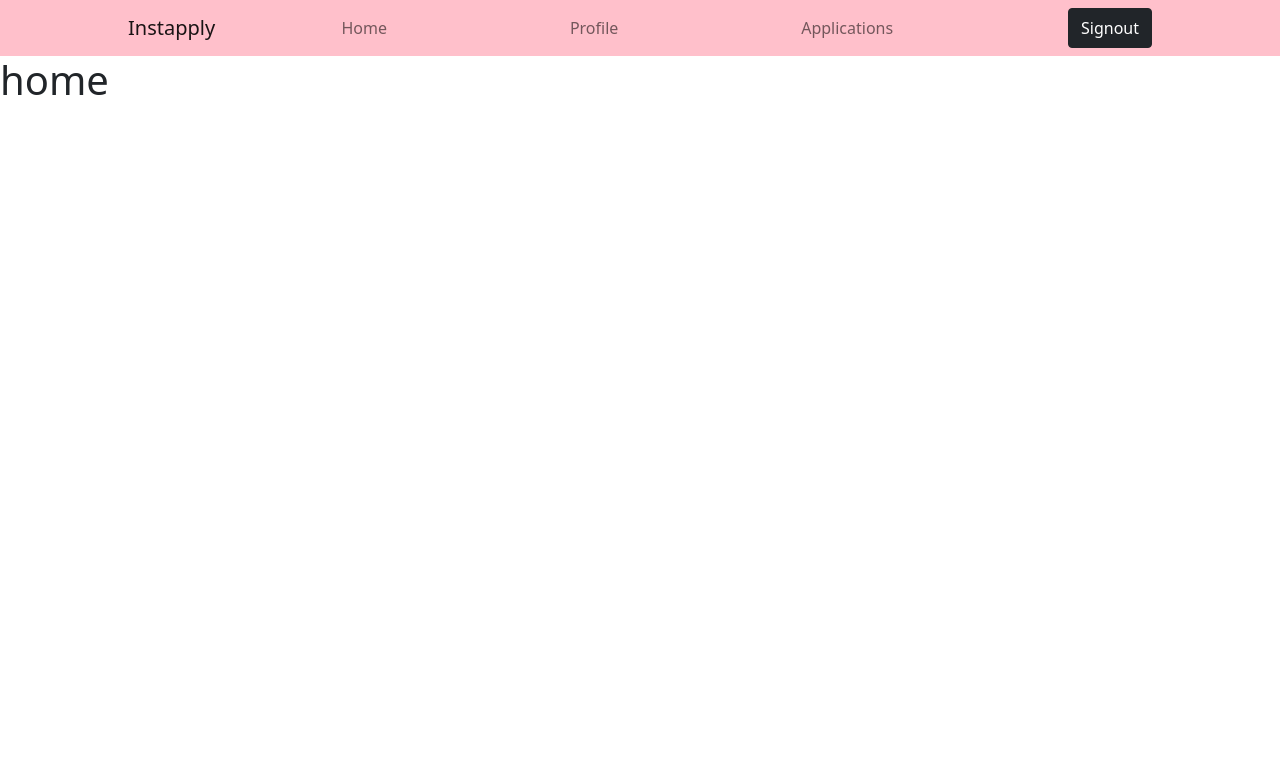
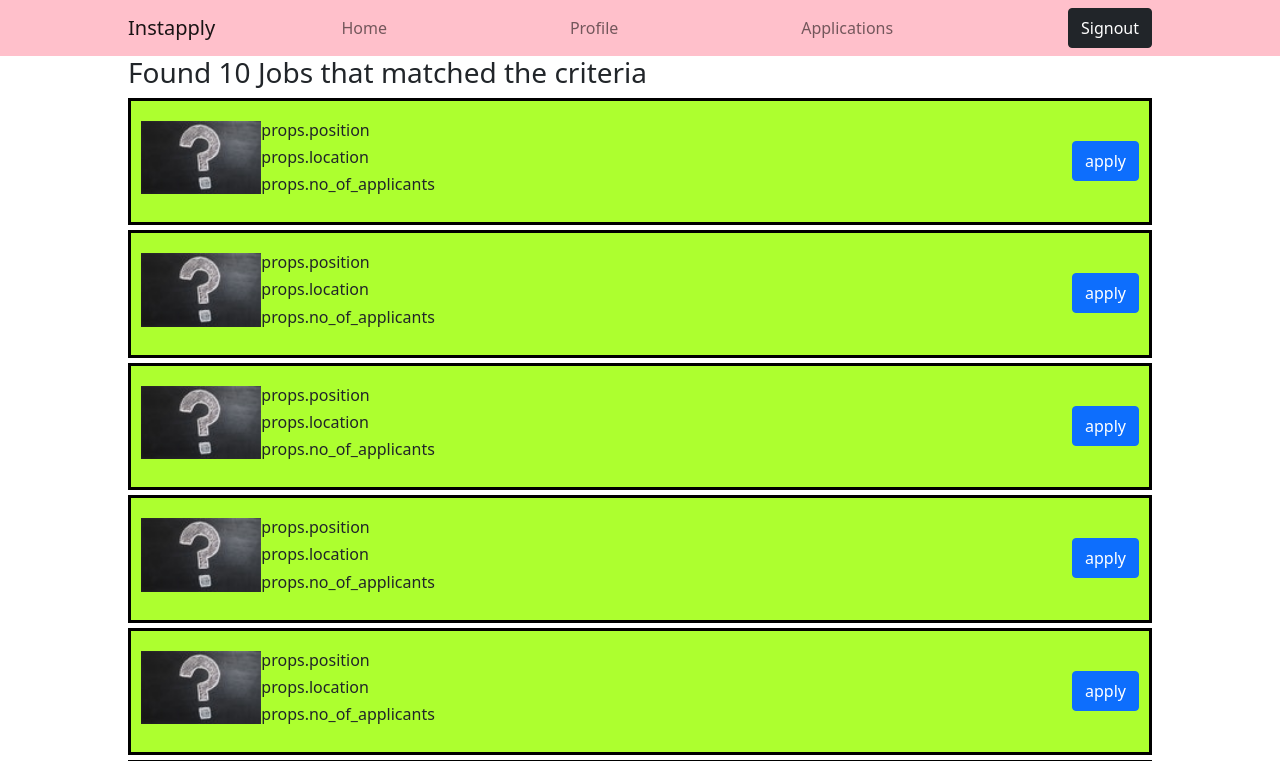
Before and after one commit to siva9598/Job_Portal, a React (Create React App) app in the folder client/: page / in a window 1280 px wide. Shown: the top 761 px of the page. Built offline with nearby package versions, Linux system fonts and the light colour scheme.

Commit message:
added job cards support

```diff
--- a/client/package.json
+++ b/client/package.json
@@ -11,6 +11,7 @@
     "react": "^17.0.2",
     "react-bootstrap": "^2.0.3",
     "react-dom": "^17.0.2",
+    "react-icons": "^4.3.1",
     "react-router-dom": "^5.3.0",
     "react-scripts": "4.0.3",
     "web-vitals": "^1.1.2"
--- a/client/src/Components/Base.css
+++ b/client/src/Components/Base.css
@@ -4,6 +4,11 @@ body {
   min-height: 100vh;
 }
 
+.base-container {
+  padding-left: 10%;
+  padding-right: 10%;
+  /* background: greenyellow; */
+}
 #footer {
   background-color: #efefef;
   flex: 0 0 50px; /*or just height:50px;*/
--- a/client/src/Components/Base.js
+++ b/client/src/Components/Base.js
@@ -1,11 +1,11 @@
 import React from "react";
 // import Menu from "./Menu";
 import "./Base.css";
-import Navbar from "./Navbar";
+//import Navbar from "./Navbar";
 const Base = ({ title = "My Title", children }) => {
   return (
-    <div>
-      <Navbar />
+    <div className="base-container">
+      <div>{children}</div>
     </div>
   );
 };
--- /dev/null
+++ b/client/src/Components/JobCard.css
@@ -0,0 +1,26 @@
+.job-card-exterior {
+  padding-top: 20px;
+  padding-bottom: 20px;
+  border-color: black;
+  border-style: solid;
+  margin-bottom: 5px;
+  background: greenyellow;
+}
+.job-logo {
+  margin-left: 10px;
+}
+.job-card {
+  /* margin-top: 2%; */
+  display: flex;
+  flex-direction: row;
+  justify-content: flex-start;
+}
+.job-details {
+  margin-left: 2%;
+}
+.apply-button {
+  margin-top: 20px;
+  margin-left: auto;
+  margin-right: 10px;
+  height: 40px;
+}
--- /dev/null
+++ b/client/src/Components/JobCard.js
@@ -0,0 +1,24 @@
+import React from "react";
+import companyLogo from "./company_logo.jpeg";
+import "./JobCard.css";
+import { Button } from "react-bootstrap";
+const JobCard = (props) => {
+  return (
+    <div className="job-card-exterior">
+      <div className="job-card">
+        <div className="job-logo">
+          <img src={companyLogo} alt="company logo" height="90%" />
+        </div>
+
+        <div className="job-details">
+          <h6>props.position</h6>
+          <h6>props.location</h6>
+          <h6>props.no_of_applicants</h6>
+        </div>
+        <Button className="btn btn-primary apply-button">apply</Button>
+      </div>
+    </div>
+  );
+};
+
+export default JobCard;
--- /dev/null
+++ b/client/src/Components/JobResultsBanner.js
@@ -0,0 +1,11 @@
+import React from "react";
+
+const JobResultsBanner = () => {
+  return (
+    <div>
+      <h3>Found 10 Jobs that matched the criteria</h3>
+    </div>
+  );
+};
+
+export default JobResultsBanner;
--- a/client/src/Pages/Home.js
+++ b/client/src/Pages/Home.js
@@ -1,10 +1,27 @@
 import React from "react";
 import TopNav from "../Components/Navbar";
+import Base from "../Components/Base";
+import JobCard from "../Components/JobCard";
+import JobResultsBanner from "../Components/JobResultsBanner";
 const Home = () => {
   return (
     <div>
       <TopNav />
-      <h1>home</h1>
+      <Base title="Homepage">
+        <JobResultsBanner />
+        <JobCard position="SDET" location="Banglaore" no_of_applicants="1" />
+        <JobCard position="SDET" location="Banglaore" no_of_applicants="1" />
+        <JobCard position="SDET" location="Banglaore" no_of_applicants="1" />
+        <JobCard position="SDET" location="Banglaore" no_of_applicants="1" />
+        <JobCard position="SDET" location="Banglaore" no_of_applicants="1" />
+        <JobCard position="SDET" location="Banglaore" no_of_applicants="1" />
+        <JobCard position="SDET" location="Banglaore" no_of_applicants="1" />
+        <JobCard position="SDET" location="Banglaore" no_of_applicants="1" />
+        <JobCard position="SDET" location="Banglaore" no_of_applicants="1" />
+        <JobCard position="SDET" location="Banglaore" no_of_applicants="1" />
+        <JobCard position="SDET" location="Banglaore" no_of_applicants="1" />
+        <JobCard position="SDET" location="Banglaore" no_of_applicants="1" />
+      </Base>
     </div>
   );
 };
```
Also changed, not shown: client/src/Components/company_logo.jpeg (added), 1 other file (tests, documents, lock files or other folders).
